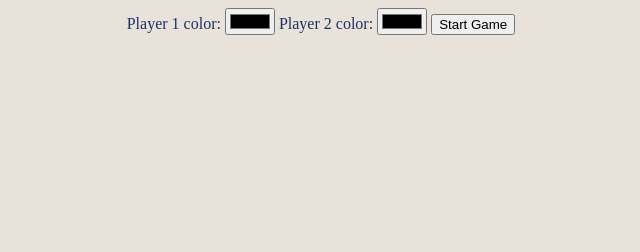
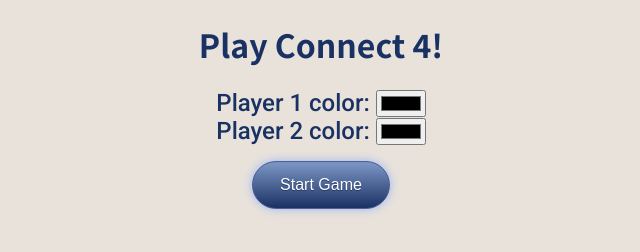
Before and after one commit to andreamartz/sb-12-2-connect-4-refactor-w-OOP, a plain HTML site: page index.html in a window 1280 px wide. Shown: the whole page, without its empty margins (319-959 px from the left). Drawn offline with Linux system fonts and the light colour scheme.

Commit message:
Style fonts, button and page layout

```diff
--- a/connect4.css
+++ b/connect4.css
@@ -9,9 +9,61 @@
   --cell-color: #fab95b;
 }
 
+/* elements */
 body {
   background-color: var(--main-bg-color);
   color: var(--text-color);
+}
+
+h1 {
+  font-family: "Noto Sans JP", sans-serif;
+  font-weight: 700;
+}
+
+h2,
+form label {
+  font-family: "Roboto", sans-serif;
+}
+
+form label {
+  font-size: 1.5rem;
+}
+
+/* #p1-color {
+  margin-right: 10px;
+} */
+
+/* #p2-label {
+  margin-left: 10px;
+} */
+
+.form-player-colors {
+  margin-bottom: 16px;
+}
+
+#start-game {
+  box-shadow: 0px 0px 10px 0px #9fb4f2;
+  background: linear-gradient(to bottom, #7892c2 5%, #1a3263 100%);
+  background-color: #7892c2;
+  border-radius: 28px;
+  border: 1px solid #4e6096;
+  display: inline-block;
+  cursor: pointer;
+  color: #ffffff;
+  font-family: Arial;
+  font-size: 16px;
+  margin-bottom: 16px;
+  padding: 14px 27px;
+  text-decoration: none;
+  text-shadow: 0px 1px 0px #283966;
+}
+#start-game:hover {
+  background: linear-gradient(to bottom, #1a3263 5%, #7892c2 100%);
+  background-color: #1a3263;
+}
+#start-game:active {
+  position: relative;
+  top: 1px;
 }
 
 /* game board table */
--- a/connect4.js
+++ b/connect4.js
@@ -33,7 +33,7 @@ class Game {
     const top = document.createElement("tr");
     top.setAttribute("id", "column-top");
     const handleClickBound = this.handleClick.bind(this);
-    top.addEventListener("click", this.handleClick.bind(this));
+    top.addEventListener("click", handleClickBound);
 
     for (let x = 0; x < this.WIDTH; x++) {
       const headCell = document.createElement("td");
@@ -79,7 +79,7 @@ class Game {
   /** endGame: announce game end */
   endGame(msg) {
     this.gameOver = true;
-    alert(msg);
+    setTimeout(() => alert(msg), 1000);
   }
   /** handleClick: handle click of column top to play piece */
   handleClick(evt) {
--- a/index.html
+++ b/index.html
@@ -4,23 +4,27 @@
     <meta charset="UTF-8" />
     <meta name="viewport" content="width=device-width, initial-scale=1.0" />
     <title>Connect 4</title>
+    <link
+      href="https://fonts.googleapis.com/css2?family=Noto+Sans+JP:wght@400;700&family=Roboto:wght@500&display=swap"
+      rel="stylesheet"
+    />
     <link href="connect4.css" rel="stylesheet" />
   </head>
   <body>
-    <!-- <h1>Play Connect 4!</h1>
-    <h2>Player <span id="turn"></span> Turn</h2> -->
-    <!-- <form action="" method="post" class="form-player-colors"> -->
-    <!-- <div class="form-player-colors"> -->
-    <label for="p1-color">Player 1 color: </label>
-    <input type="color" name="p1-color" id="p1-color" required />
-
-    <label for="p2-color">Player 2 color: </label>
-    <input type="color" name="p2-color" id="p2-color" required />
-
+    <h1>Play Connect 4!</h1>
+    <!-- <h2>Player <span id="turn"></span> Turn</h2> -->
+    <form class="form-player-colors">
+      <!-- <div class="form-player-colors"> -->
+      <label for="p1-color">Player 1 color: </label>
+      <input type="color" name="p1-color" id="p1-color" required />
+      <br />
+      <label for="p2-color" id="p2-label">Player 2 color: </label>
+      <input type="color" name="p2-color" id="p2-color" required />
+    </form>
     <button id="start-game">Start Game</button>
     <!-- <input type="submit" value="Start Game!" id="start-game" /> -->
     <!-- </div> -->
-    <!-- </form> -->
+
     <div id="game">
       <table id="htmlBoard"></table>
     </div>
```
